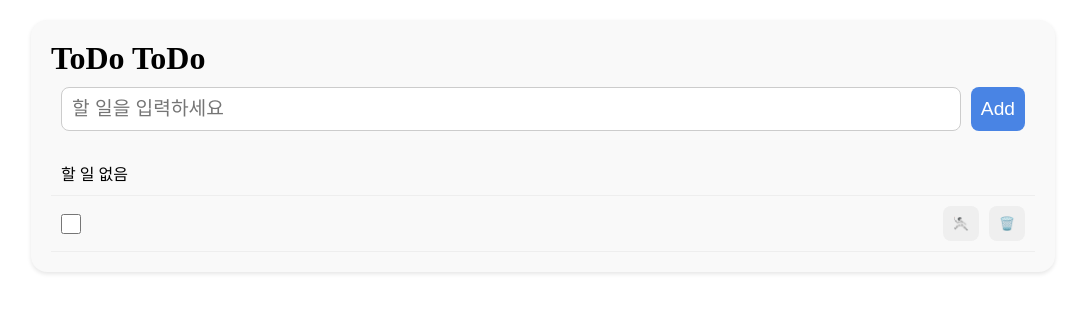
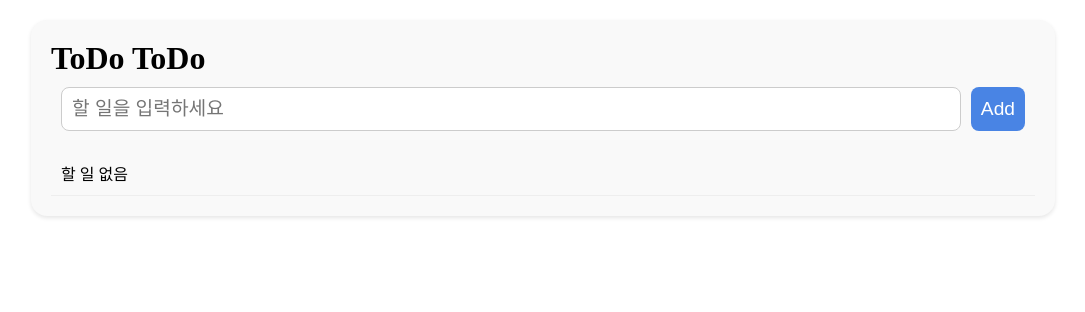
Before and after one commit to gkwydl/Programming_3213, a React (Vite) app: page / in a window 1280 px wide. Shown: the top 312 px of the page, without its empty margins (97-1182 px from the left). Built offline with nearby package versions, Linux system fonts and the light colour scheme.

Commit message:
TodoListApp show todos

```diff
--- a/src/TodoListApp.jsx
+++ b/src/TodoListApp.jsx
@@ -8,7 +8,7 @@
 import TodoItem from "./components/TodoItem.jsx";
 import TodoList from "./components/TodoList.jsx";
 
-class  Todo {
+class Todo {
     constructor(id, text, isCompleted) {
         this.id = id;
         this.text = text;
@@ -33,7 +33,7 @@
         <div className="todo">
             <TodoHeader><h1>ToDoToDo</h1></TodoHeader>
             <TodoAdder addTodo={addTodo} />
-            <TodoList/>
+            <TodoList todos={todos} />
         </div>
     );
 }
--- a/src/components/CheckBox.jsx
+++ b/src/components/CheckBox.jsx
@@ -2,7 +2,7 @@
     const {children, id, ...rest} = props;
     return (
         <>
-            <input {...rest} id={`chk-${id}`}/>
+            <input type="checkbox" className='todo__check' id={`chk-${id}`} {...rest} />
             <label htmlFor={`chk-${id}`} className='todo__label'>{children}</label>
         </>
     )
--- a/src/components/TodoItem.jsx
+++ b/src/components/TodoItem.jsx
@@ -1,10 +1,11 @@
 import CheckBox from "./CheckBox.jsx";
 import Button from "./Button.jsx";
 
-export default function TodoItem() {
+export default function TodoItem({ todo }) {
     return (
-        <li className='todo__item todo__item--complete'>
-            <CheckBox type="checkbox" className='todo__check' id="1" />
+        // todo.isCompoleted가 true면 " todo__item--complete", false ""
+        <li className={'todo__item${todo.isCompleted ? " todo__item--complete" : ""}'}>
+            <CheckBox type="checkbox" className='todo__check' id={todo.id}>{todo.text}</CheckBox>
             <Button className='todo__button todo__button--edit'>🤺</Button>
             <Button className='todo__button todo__button--delete'>🗑️</Button>
         </li>
--- a/src/components/TodoList.jsx
+++ b/src/components/TodoList.jsx
@@ -1,11 +1,16 @@
 import TodoItemEmpty from "./TodoItemEmpty";
 import TodoItem from "./TodoItem";
 
-export default function TodoHeader() {
+export default function TodoHeader({ todos }) {
     return (
         <ul className='todo__list'>
-            <TodoItemEmpty />
-            <TodoItem />
+            {/* todos가 없으면, TodoItemEmpty */}
+            {todos.length === 0 && <TodoItemEmpty />}
+            {/* todos가 있으면, TodoItem에 todos던지기 */}
+            {todos.length > 0 &&
+                // todos에서 하나씩 꺼내서 todo → <TodoItem todo = {todo} />
+                todos.map((todo) => <TodoItem key={todo.id} todo={todo} />)
+            }
         </ul>
     )
 }
```
